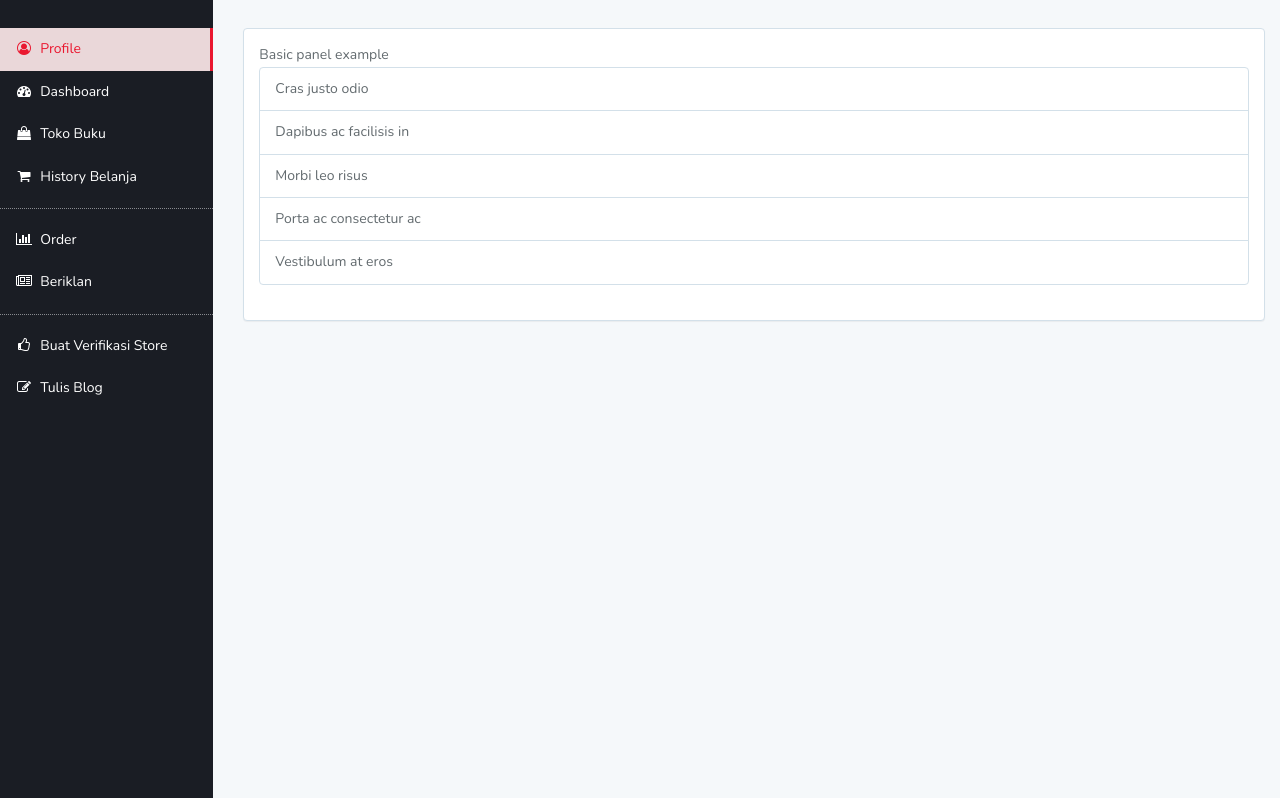
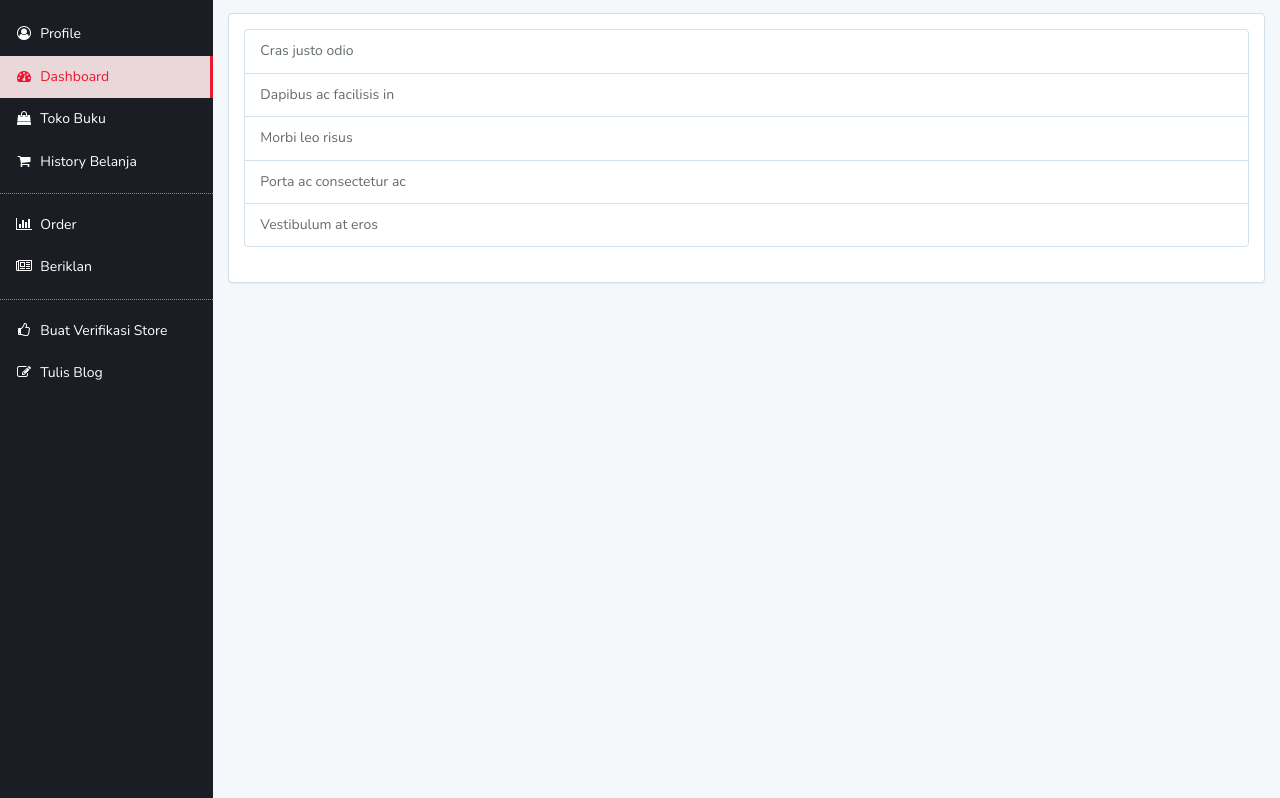
Before and after one commit to argadityars/skebbook-front, a website: page public/dashboard.html in a window 1280 px wide. Shown: the part 54-852 px from the top of the page. Drawn offline with nearby package versions, Linux system fonts and the light colour scheme.

Commit message:
fix dashboard style

```diff
--- a/public/dashboard.html
+++ b/public/dashboard.html
@@ -51,10 +51,10 @@
             <div class="col-md-2 dashboard-sidebar">
                 <ul class="list-group">
 					<li>
-						<a href="#" class="active"><i class="fa fa-user-circle-o fa-fw" aria-hidden="true"></i>&nbsp; Profile</a>
+						<a href="#"><i class="fa fa-user-circle-o fa-fw" aria-hidden="true"></i>&nbsp; Profile</a>
 					</li>
 					<li>
-						<a href="#"><i class="fa fa-tachometer fa-fw" aria-hidden="true"></i>&nbsp; Dashboard</a>
+						<a href="#" class="active"><i class="fa fa-tachometer fa-fw" aria-hidden="true"></i>&nbsp; Dashboard</a>
 					</li>
 					<li>
 						<a href="#"><i class="fa fa-shopping-bag fa-fw" aria-hidden="true"></i>&nbsp; Toko Buku</a>
@@ -87,7 +87,6 @@
 
 				<div class="panel panel-default">
 					<div class="panel-body">
-					   	Basic panel example
 						<ul class="list-group">
 							<li class="list-group-item">Cras justo odio</li>
 							<li class="list-group-item">Dapibus ac facilisis in</li>
--- a/resources/assets/sass/4-layouts/_dashboard.scss
+++ b/resources/assets/sass/4-layouts/_dashboard.scss
@@ -4,7 +4,7 @@
         background-color: #1a1d24;
 
         &[class^=col] {
-			padding: $grid-gutter-width 0;
+			padding: $grid-gutter-width/2 0;
 		}
 
         .list-group {
@@ -26,8 +26,7 @@
 
     .dashboard-content {
         &[class^=col] {
-			padding: $grid-gutter-width;
-			padding-right: $grid-gutter-width/2;
+			padding: $grid-gutter-width/2;
 		}
     }
 
```
Also changed, not shown: public/css/app.css.
